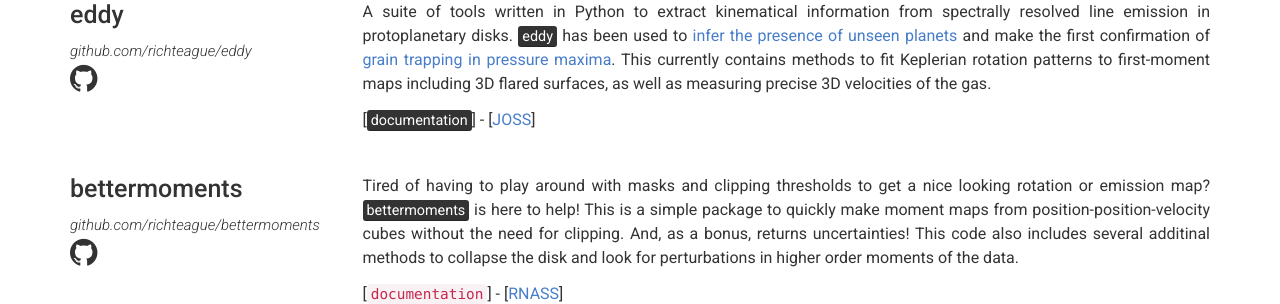
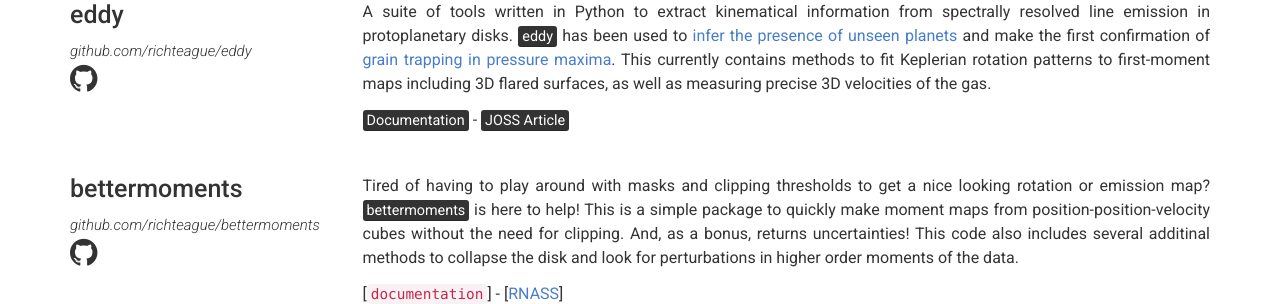
Before and after one commit to richteague/richteague.github.io, a Jekyll site: the page built from index.md, in a window 1280 px wide. Shown: the part 1392-1696 px from the top of the page. Built offline with Jekyll 4.4.1, drawn with Linux system fonts in a browser that asks for light colours.

Commit message:
Update projects.yml

```diff
--- a/_data/projects.yml
+++ b/_data/projects.yml
@@ -4,7 +4,7 @@
   description: | # this will include new lines to allow paragraphs
     A suite of tools written in Python to extract kinematical information from spectrally resolved line emission in protoplanetary disks. <mark>eddy</mark> has been used to [infer the presence of unseen planets](https://public.nrao.edu/news/2018-alma-proto-trio/) and make the first confirmation of [grain trapping in pressure maxima](https://ui.adsabs.harvard.edu/#abs/2018ApJ...868..113T/abstract). This currently contains methods to fit Keplerian rotation patterns to first-moment maps including 3D flared surfaces, as well as measuring precise 3D velocities of the gas.
 
-    \[[<mark>documentation</mark>](https://eddy.readthedocs.io/en/latest/)\] - \[[JOSS](https://ui.adsabs.harvard.edu/abs/2019JOSS....4.1220T/abstract)\]
+    [<mark>Documentation</mark>](https://eddy.readthedocs.io/en/latest/) - [<mark>JOSS Article</mark>](https://ui.adsabs.harvard.edu/abs/2019JOSS....4.1220T/abstract)
 
 - name: bettermoments
   github: richteague/bettermoments
```
